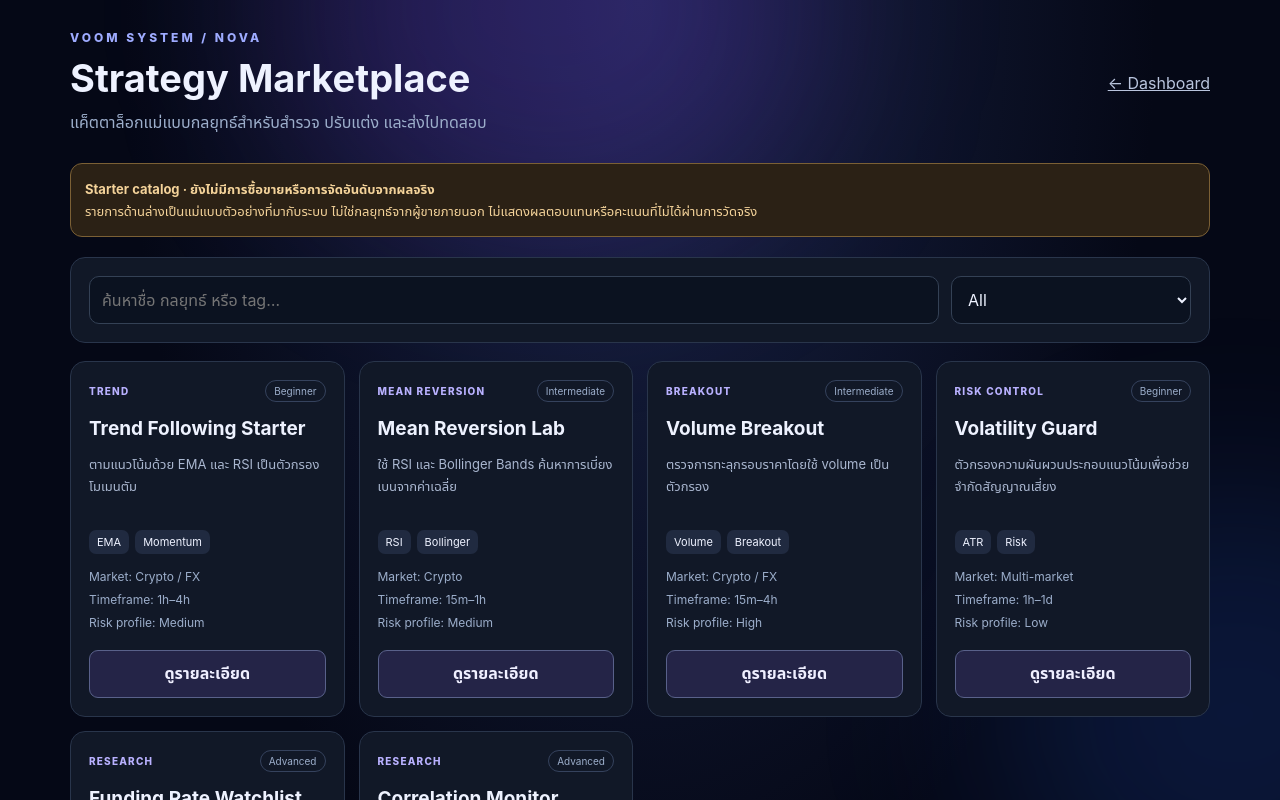
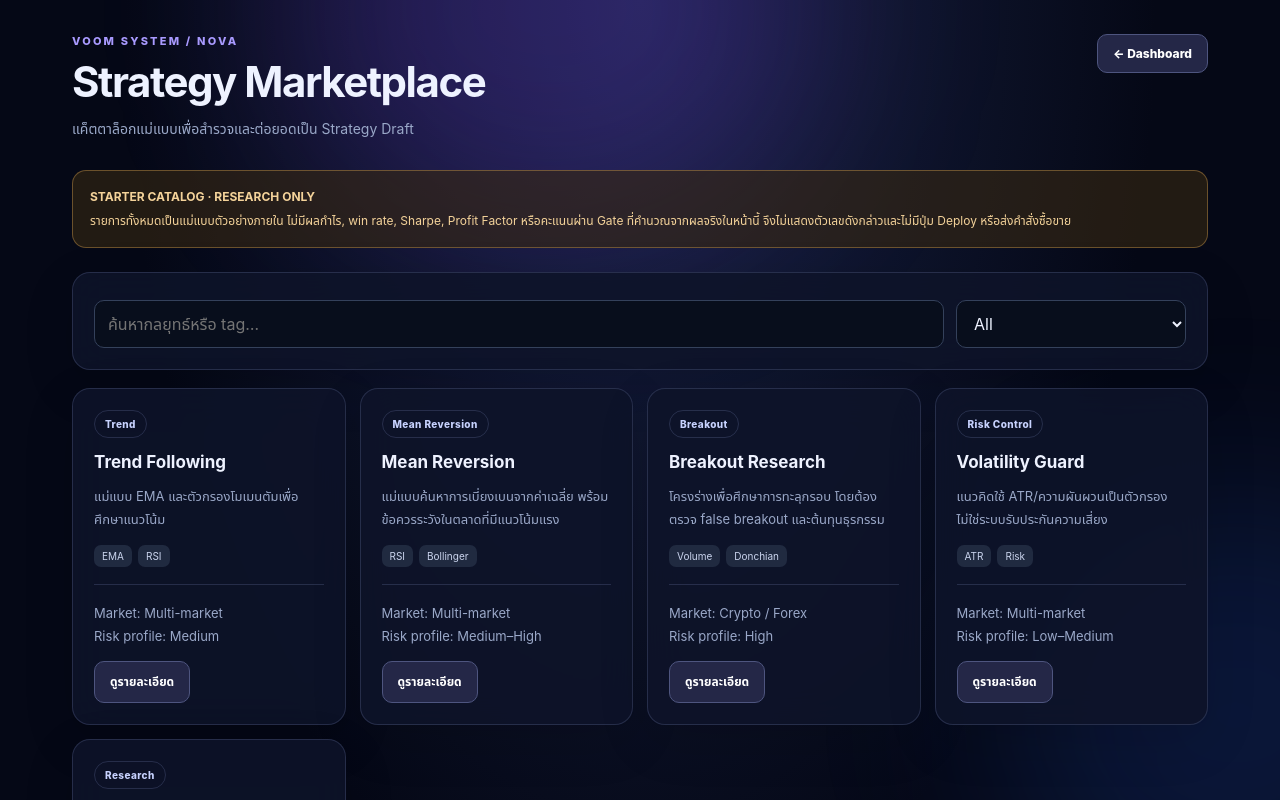
Before and after one commit to vutting895/VOOM_SYSTEM-NOVA-AI, a Next.js app in the folder frontend/: page /marketplace in a window 1280 px wide. Shown: the top 800 px of the page. Built offline with nearby package versions, Linux system fonts and the light colour scheme.

Commit message:
feat(frontend): make strategy marketplace research-only

```diff
--- a/frontend/app/marketplace/page.jsx
+++ b/frontend/app/marketplace/page.jsx
@@ -1,26 +1,80 @@
 'use client';
+
 import { useMemo, useState } from 'react';
 import Link from 'next/link';
 
-const items = [
-{id:'trend-follow',name:'Trend Following Starter',category:'Trend',level:'Beginner',market:'Crypto / FX',timeframe:'1h–4h',risk:'Medium',description:'ตามแนวโน้มด้วย EMA และ RSI เป็นตัวกรองโมเมนตัม',workers:['EMATrendWorker','RSIWorker'],tp:2,sl:1,tags:['EMA','Momentum']},
-{id:'mean-revert',name:'Mean Reversion Lab',category:'Mean Reversion',level:'Intermediate',market:'Crypto',timeframe:'15m–1h',risk:'Medium',description:'ใช้ RSI และ Bollinger Bands ค้นหาการเบี่ยงเบนจากค่าเฉลี่ย',workers:['RSIWorker','BollingerBandWorker'],tp:1.2,sl:.8,tags:['RSI','Bollinger']},
-{id:'volume-breakout',name:'Volume Breakout',category:'Breakout',level:'Intermediate',market:'Crypto / FX',timeframe:'15m–4h',risk:'High',description:'ตรวจการทะลุกรอบราคาโดยใช้ volume เป็นตัวกรอง',workers:['VolumeSpikeWorker','DonchianBreakoutWorker'],tp:2.5,sl:1.2,tags:['Volume','Breakout']},
-{id:'volatility-guard',name:'Volatility Guard',category:'Risk Control',level:'Beginner',market:'Multi-market',timeframe:'1h–1d',risk:'Low',description:'ตัวกรองความผันผวนประกอบแนวโน้มเพื่อช่วยจำกัดสัญญาณเสี่ยง',workers:['EMATrendWorker','ATRVolatilityFilter'],tp:1.5,sl:.7,tags:['ATR','Risk']},
-{id:'funding-watch',name:'Funding Rate Watchlist',category:'Research',level:'Advanced',market:'Crypto Perpetual',timeframe:'15m–4h',risk:'High',description:'โครงร่างสำหรับศึกษาค่า funding ร่วมกับโมเมนตัม ไม่เชื่อมข้อมูล funding สด',workers:['FundingRateWorker','RSIWorker'],tp:2,sl:1,tags:['Funding','Research']},
-{id:'correlation-map',name:'Correlation Monitor',category:'Research',level:'Advanced',market:'Multi-asset',timeframe:'4h–1d',risk:'Medium',description:'แม่แบบวิเคราะห์ความสัมพันธ์สินทรัพย์ ยังไม่มี GNN inference ที่รันจริง',workers:['CorrelationFeatureWorker','PortfolioExposureCheck'],tp:1.5,sl:1,tags:['Correlation','Portfolio']}
+const strategies = [
+  { id: 'trend', name: 'Trend Following', category: 'Trend', risk: 'Medium', market: 'Multi-market', description: 'แม่แบบ EMA และตัวกรองโมเมนตัมเพื่อศึกษาแนวโน้ม', workers: ['EMATrendWorker', 'RSIWorker'], tags: ['EMA', 'RSI'] },
+  { id: 'mean', name: 'Mean Reversion', category: 'Mean Reversion', risk: 'Medium–High', market: 'Multi-market', description: 'แม่แบบค้นหาการเบี่ยงเบนจากค่าเฉลี่ย พร้อมข้อควรระวังในตลาดที่มีแนวโน้มแรง', workers: ['RSIWorker', 'BollingerBandWorker'], tags: ['RSI', 'Bollinger'] },
+  { id: 'breakout', name: 'Breakout Research', category: 'Breakout', risk: 'High', market: 'Crypto / Forex', description: 'โครงร่างเพื่อศึกษาการทะลุกรอบ โดยต้องตรวจ false breakout และต้นทุนธุรกรรม', workers: ['VolumeSpikeWorker', 'DonchianBreakoutWorker'], tags: ['Volume', 'Donchian'] },
+  { id: 'volatility', name: 'Volatility Guard', category: 'Risk Control', risk: 'Low–Medium', market: 'Multi-market', description: 'แนวคิดใช้ ATR/ความผันผวนเป็นตัวกรอง ไม่ใช่ระบบรับประกันความเสี่ยง', workers: ['ATRVolatilityFilter', 'PortfolioExposureCheck'], tags: ['ATR', 'Risk'] },
+  { id: 'correlation', name: 'Correlation Monitor', category: 'Research', risk: 'Research', market: 'Multi-asset', description: 'แม่แบบติดตามความสัมพันธ์สินทรัพย์ ยังไม่มีการยืนยันว่า GNN inference ทำงานจริง', workers: ['CorrelationFeatureWorker', 'PortfolioExposureCheck'], tags: ['Correlation', 'Portfolio'] }
 ];
-export default function MarketplacePage(){
- const [query,setQuery]=useState(''),[category,setCategory]=useState('All'),[selected,setSelected]=useState(null),[notice,setNotice]=useState('');
- const filtered=useMemo(()=>items.filter(x=>(category==='All'||x.category===category)&&(x.name+' '+x.description+' '+x.tags.join(' ')).toLowerCase().includes(query.toLowerCase())),[category,query]);
- const panel={background:'#111827',border:'1px solid #29354b',borderRadius:15,padding:18};
- return <main style={{maxWidth:1180,margin:'0 auto',padding:'30px 20px 60px',color:'#eef2ff'}}>
-  <header style={{display:'flex',justifyContent:'space-between',alignItems:'center',gap:16,flexWrap:'wrap',marginBottom:28}}><div><div style={{color:'#9eabff',fontSize:12,letterSpacing:3,fontWeight:800}}>VOOM SYSTEM / NOVA</div><h1 style={{fontSize:38,margin:'10px 0'}}>Strategy Marketplace</h1><p style={{color:'#9caecb',margin:0}}>แค็ตตาล็อกแม่แบบกลยุทธ์สำหรับสำรวจ ปรับแต่ง และส่งไปทดสอบ</p></div><Link href="/" style={{color:'#b9c4dd'}}>← Dashboard</Link></header>
-  <div style={{border:'1px solid #7b6035',background:'#2b2115',color:'#f4d39a',padding:14,borderRadius:12,marginBottom:20,fontSize:13,lineHeight:1.7}}><b>Starter catalog · ยังไม่มีการซื้อขายหรือการจัดอันดับจากผลจริง</b><br/>รายการด้านล่างเป็นแม่แบบตัวอย่างที่มากับระบบ ไม่ใช่กลยุทธ์จากผู้ขายภายนอก ไม่แสดงผลตอบแทนหรือคะแนนที่ไม่ได้ผ่านการวัดจริง</div>
-  <section style={{...panel,display:'grid',gridTemplateColumns:'minmax(200px,1fr) minmax(180px,240px)',gap:12,marginBottom:18}}><input aria-label="ค้นหากลยุทธ์" placeholder="ค้นหาชื่อ กลยุทธ์ หรือ tag…" value={query} onChange={e=>setQuery(e.target.value)} style={{background:'#0b1220',color:'#eef2ff',border:'1px solid #344155',borderRadius:10,padding:12}}/><select aria-label="ประเภทกลยุทธ์" value={category} onChange={e=>setCategory(e.target.value)} style={{background:'#0b1220',color:'#eef2ff',border:'1px solid #344155',borderRadius:10,padding:12}}>{['All','Trend','Mean Reversion','Breakout','Risk Control','Research'].map(c=><option key={c}>{c}</option>)}</select></section>
-  <div style={{display:'grid',gridTemplateColumns:'repeat(auto-fit,minmax(260px,1fr))',gap:14}}>{filtered.map(item=><article key={item.id} style={panel}><div style={{display:'flex',justifyContent:'space-between',gap:8,alignItems:'center'}}><span style={{fontSize:10,color:'#b9b1ff',letterSpacing:1.2,fontWeight:800}}>{item.category.toUpperCase()}</span><span style={{fontSize:10,color:'#9caecb',border:'1px solid #35425d',borderRadius:20,padding:'4px 8px'}}>{item.level}</span></div><h2 style={{fontSize:19,margin:'15px 0 8px'}}>{item.name}</h2><p style={{fontSize:13,color:'#aab7d0',lineHeight:1.7,minHeight:64}}>{item.description}</p><div style={{display:'flex',gap:6,flexWrap:'wrap',margin:'12px 0'}}>{item.tags.map(t=><span key={t} style={{fontSize:11,background:'#202a40',padding:'5px 8px',borderRadius:7}}>{t}</span>)}</div><div style={{fontSize:12,color:'#9caecb',lineHeight:1.9}}>Market: {item.market}<br/>Timeframe: {item.timeframe}<br/>Risk profile: {item.risk}</div><button onClick={()=>{setSelected(item);setNotice('')}} style={{width:'100%',marginTop:15,padding:11,borderRadius:9,border:'1px solid #59618a',background:'#242447',color:'#efefff',fontWeight:700,cursor:'pointer'}}>ดูรายละเอียด</button></article>)}</div>
-  {!filtered.length&&<p style={{color:'#9caecb',padding:25,textAlign:'center'}}>ไม่พบกลยุทธ์ที่ตรงกับคำค้น</p>}
-  {selected&&<div role="dialog" aria-modal="true" aria-label={selected.name} style={{position:'fixed',inset:0,background:'#030712d9',display:'grid',placeItems:'center',padding:18,zIndex:20}}><section style={{...panel,width:'min(600px,100%)',maxHeight:'85vh',overflow:'auto',boxShadow:'0 20px 80px #0009'}}><div style={{display:'flex',justifyContent:'space-between',gap:12}}><h2>{selected.name}</h2><button onClick={()=>setSelected(null)} aria-label="ปิด" style={{background:'transparent',border:0,color:'#e5e7eb',fontSize:22,cursor:'pointer'}}>×</button></div><p style={{color:'#aab7d0',lineHeight:1.7}}>{selected.description}</p><h3 style={{fontSize:14}}>Workers</h3><p>{selected.workers.join(' · ')}</p><h3 style={{fontSize:14}}>Exit template (ยังไม่ผ่าน backtest)</h3><p>TP {selected.tp}% · SL {selected.sl}%</p><p style={{fontSize:12,color:'#f2d49b'}}>แม่แบบนี้ไม่มีข้อมูลผลตอบแทนที่ผ่านการตรวจสอบ และไม่สามารถส่งคำสั่งซื้อขายได้</p><button onClick={()=>{setNotice('เปิดหน้า Gen AI แล้วเลือกแม่แบบที่เหมาะสมเพื่อสร้าง draft ใหม่ จากนั้นจึงนำไป Backtest');}} style={{padding:11,border:0,borderRadius:9,background:'#8274f7',color:'white',fontWeight:700,cursor:'pointer'}}>ใช้เป็นแนวทางสร้าง Draft</button>{notice&&<p role="status" style={{color:'#c7f9df',fontSize:13}}>{notice} · <Link href="/gen-ai" style={{color:'#b9b1ff'}}>เปิด Gen AI</Link></p>}</section></div>}
-  <p style={{fontSize:12,color:'#7786a2',marginTop:24}}>Catalog count: {filtered.length} · ทุกแม่แบบเป็นตัวอย่างภายใน · Live execution: OFF</p>
- </main>
+
+export default function MarketplacePage() {
+  const [query, setQuery] = useState('');
+  const [category, setCategory] = useState('All');
+  const [selected, setSelected] = useState(null);
+  const categories = ['All', 'Trend', 'Mean Reversion', 'Breakout', 'Risk Control', 'Research'];
+  const filtered = useMemo(() => strategies.filter((item) =>
+    (category === 'All' || item.category === category) &&
+    (item.name + ' ' + item.description + ' ' + item.tags.join(' ')).toLowerCase().includes(query.toLowerCase())
+  ), [category, query]);
+
+  return (
+    <main className="nova-shell">
+      <header className="nova-header">
+        <div>
+          <p className="nova-eyebrow">VOOM SYSTEM / NOVA</p>
+          <h1 className="nova-title">Strategy Marketplace</h1>
+          <p className="nova-subtitle">แค็ตตาล็อกแม่แบบเพื่อสำรวจและต่อยอดเป็น Strategy Draft</p>
+        </div>
+        <Link href="/" className="nova-link-button">← Dashboard</Link>
+      </header>
+
+      <section className="nova-notice">
+        <strong>STARTER CATALOG · RESEARCH ONLY</strong>
+        <p>รายการทั้งหมดเป็นแม่แบบตัวอย่างภายใน ไม่มีผลกำไร, win rate, Sharpe, Profit Factor หรือคะแนนผ่าน Gate ที่คำนวณจากผลจริงในหน้านี้ จึงไม่แสดงตัวเลขดังกล่าวและไม่มีปุ่ม Deploy หรือส่งคำสั่งซื้อขาย</p>
+      </section>
+
+      <section className="nova-panel" style={{ display: 'grid', gridTemplateColumns: 'minmax(180px, 1fr) minmax(160px, 230px)', gap: 12, marginBottom: 18 }}>
+        <input className="nova-input" aria-label="ค้นหากลยุทธ์" placeholder="ค้นหากลยุทธ์หรือ tag…" value={query} onChange={(event) => setQuery(event.target.value)} />
+        <select className="nova-select" aria-label="ประเภทกลยุทธ์" value={category} onChange={(event) => setCategory(event.target.value)}>
+          {categories.map((item) => <option key={item} value={item}>{item}</option>)}
+        </select>
+      </section>
+
+      <section className="nova-catalogue">
+        {filtered.map((item) => (
+          <article className="nova-card" key={item.id}>
+            <span className="nova-pill">{item.category}</span>
+            <h2 style={{ marginTop: 14 }}>{item.name}</h2>
+            <p>{item.description}</p>
+            <div className="nova-tags">{item.tags.map((tag) => <span className="nova-tag" key={tag}>{tag}</span>)}</div>
+            <div className="nova-divider" />
+            <p className="nova-small">Market: {item.market}<br />Risk profile: {item.risk}</p>
+            <button className="nova-button" type="button" onClick={() => setSelected(item)}>ดูรายละเอียด</button>
+          </article>
+        ))}
+      </section>
+      {!filtered.length && <p className="nova-empty">ไม่พบกลยุทธ์ที่ตรงกับคำค้น</p>}
+
+      {selected && (
+        <div role="dialog" aria-modal="true" aria-label={selected.name} style={{ position: 'fixed', inset: 0, background: 'rgba(2, 6, 23, .85)', display: 'grid', placeItems: 'center', padding: 18, zIndex: 20 }}>
+          <section className="nova-panel" style={{ width: 'min(560px, 100%)', maxHeight: '85vh', overflow: 'auto' }}>
+            <header className="nova-header" style={{ marginBottom: 14 }}>
+              <div><span className="nova-pill">RESEARCH TEMPLATE</span><h2 style={{ marginTop: 12 }}>{selected.name}</h2></div>
+              <button className="nova-button" type="button" onClick={() => setSelected(null)} aria-label="ปิดรายละเอียด">ปิด</button>
+            </header>
+            <p>{selected.description}</p>
+            <p className="nova-small">Workers / concepts: {selected.workers.join(' · ')}</p>
+            <div className="nova-notice"><strong>ยังไม่พร้อม Deploy</strong><p>แม่แบบนี้ยังไม่มีผล Backtest ที่ผ่านการตรวจสอบในหน้านี้ ให้สร้าง Draft แล้วประเมินต้นทุน, out-of-sample และ Risk Engine ก่อนเท่านั้น</p></div>
+            <Link className="nova-link-button nova-button-primary" href="/gen-ai">ไปสร้าง Strategy Draft →</Link>
+          </section>
+        </div>
+      )}
+
+      <footer className="nova-footer">จำนวนแม่แบบที่แสดง: {filtered.length} · ไม่มีข้อมูล performance ที่ยืนยันแล้ว · Live execution: OFF</footer>
+    </main>
+  );
 }
```
